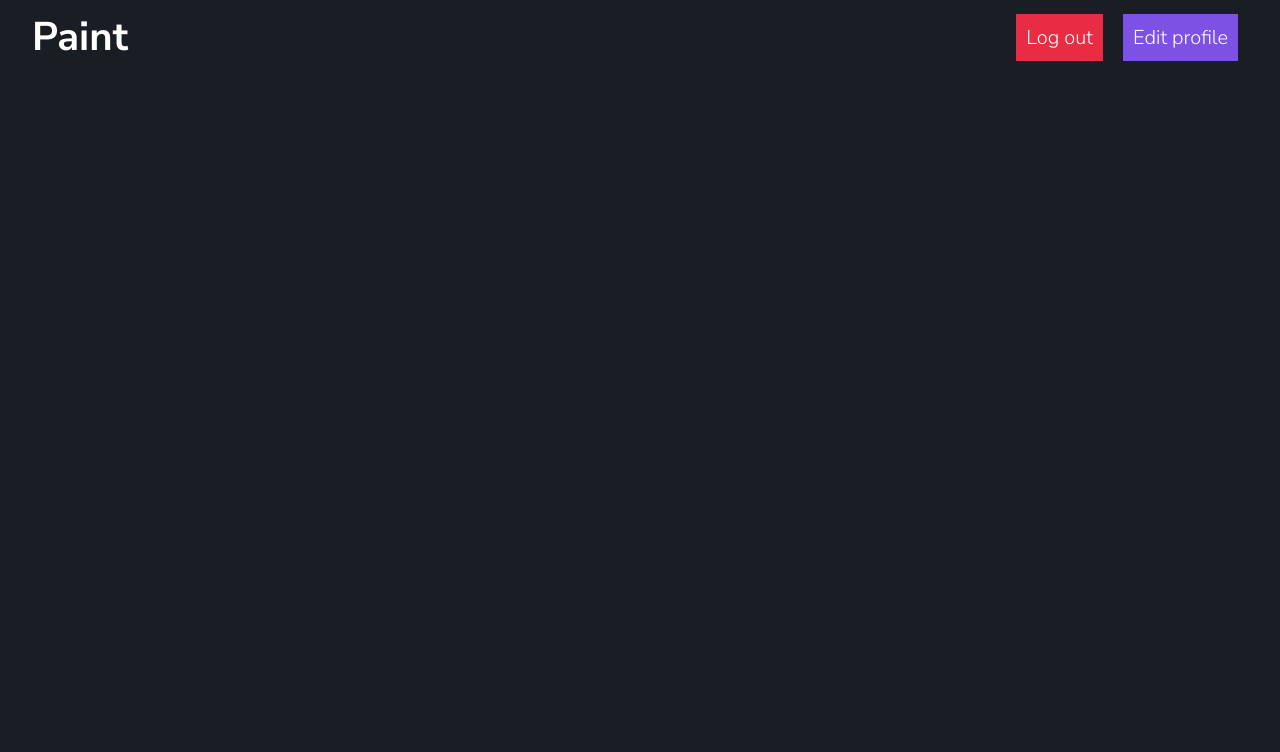
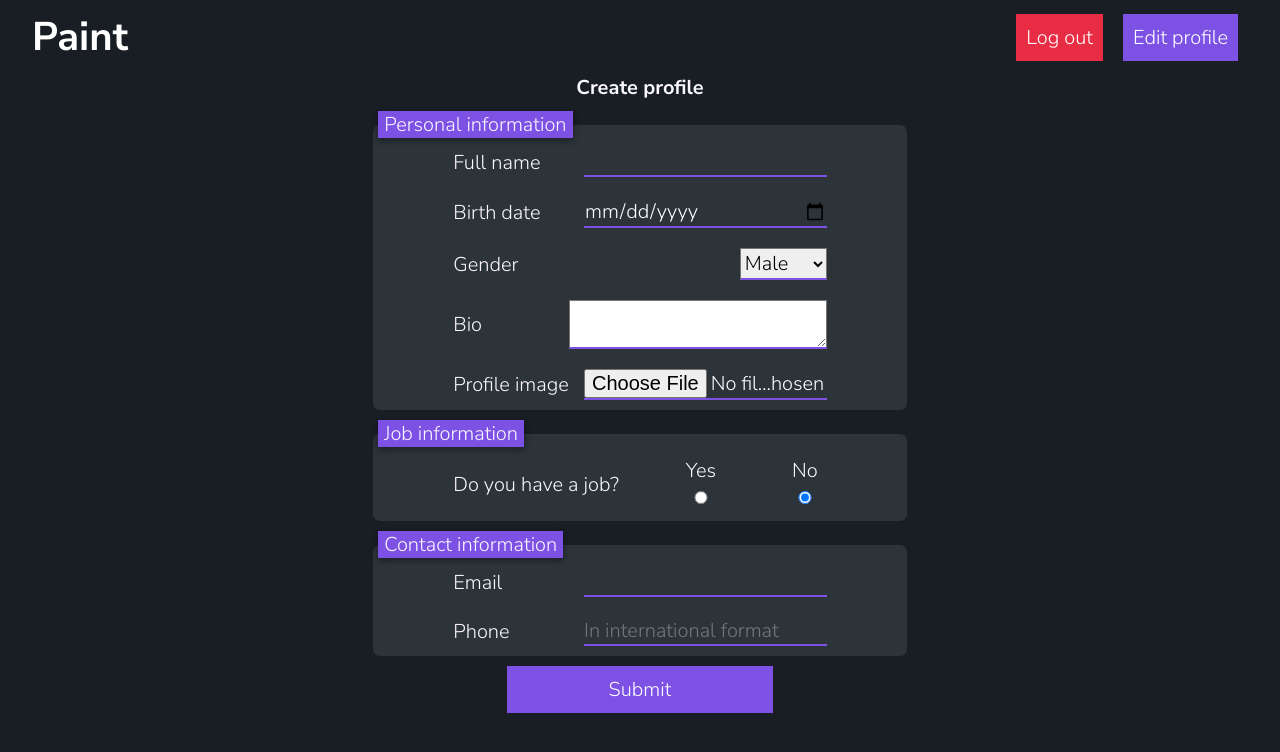
Before and after one commit to donkey-hott/Vue-mini-paint, a Vue app: page /create-profile in a window 1280 px wide. Shown: the top 752 px of the page. Built offline with nearby package versions, Linux system fonts and the light colour scheme; no server answers; the database is empty; sample sign-in values are in the browser's storage.

Commit message:
adjust redirections

```diff
--- a/src/router/routes.ts
+++ b/src/router/routes.ts
@@ -34,8 +34,8 @@ export const routes: Array<RouteRecordRaw> = [
     component: Paint,
   },
   {
-    path: "/new-user",
-    name: "new-user",
+    path: "/create-profile",
+    name: "create-profile",
     component: Registration,
   },
   {
--- a/src/views/Registration.vue
+++ b/src/views/Registration.vue
@@ -1,6 +1,10 @@
 <template>
   <section class="registration">
-    <h2 class="registration__title">New profile</h2>
+    <h2 class="registration__title">
+      {{
+        currentRoute === "create-profile" ? "Create profile" : "Edit profile"
+      }}
+    </h2>
     <form @submit.prevent="submit" class="form" novalidate>
       <fieldset class="form__personal-infos">
         <legend>Personal information</legend>
@@ -146,7 +150,7 @@ import {
   email as emailValidator,
 } from "@vuelidate/validators";
 import { reactive } from "vue";
-import { useRoute } from "vue-router";
+import { useRouter } from "vue-router";
 import { useToast } from "vue-toastification";
 import { useStore } from "../store";
 import { isValidLinkedInURL, isValidTel } from "../utils/customValidators";
@@ -158,7 +162,8 @@ export default defineComponent({
   setup() {
     const store = useStore();
     const toast = useToast();
-    const route = useRoute();
+    const router = useRouter();
+    const currentRoute = ref(router.currentRoute.value.name);
     const hasJob = ref(false);
 
     let profile = reactive<UserProfile>({
@@ -219,7 +224,10 @@ export default defineComponent({
 
       try {
         await store.dispatch(ActionTypes.CREATE_PROFILE, profile);
-        toast.success("Profile updated");
+        if (currentRoute.value === "edit-profile") {
+          toast.success("Profile updated");
+        }
+        router.push("/");
       } catch (error) {
         console.error(error);
         toast.error(`Cannot create profile: ${error.message}`);
@@ -227,7 +235,7 @@ export default defineComponent({
     }
 
     onMounted(() => {
-      if (route.name === "edit-profile") {
+      if (currentRoute.value === "edit-profile") {
         /* TODO: FIX A BUG WITH UNNECESSARY PARAMETER IN STORE  */
         /* TODO: in "LOAD_PROFILE" function replace 'return' with 'reject' */
         store.dispatch(ActionTypes.LOAD_PROFILE, undefined)?.then((value) => {
@@ -239,6 +247,7 @@ export default defineComponent({
     return {
       hasJob,
       profile,
+      currentRoute,
       v$,
       /* functions */
       submit,
--- a/src/views/authentication/SignUp.vue
+++ b/src/views/authentication/SignUp.vue
@@ -31,7 +31,7 @@ export default defineComponent({
     }) {
       try {
         await store.dispatch(ActionTypes.SIGN_UP, authenticationData);
-        router.push("/");
+        router.push("/create-profile");
 
         toast.success("Signed up successfully!");
         console.log("User has been signed up");
```
